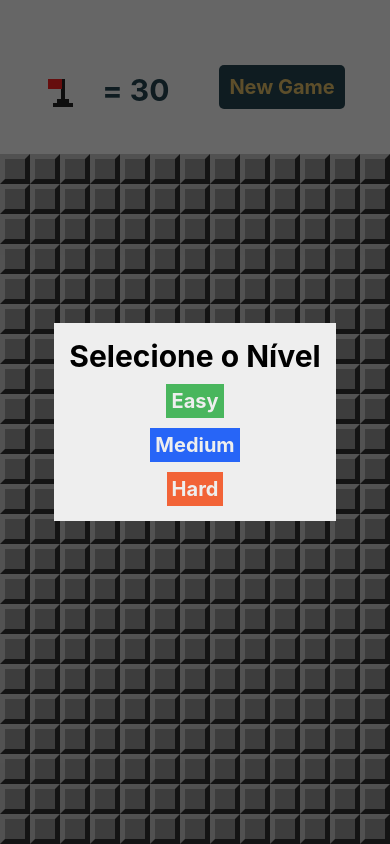
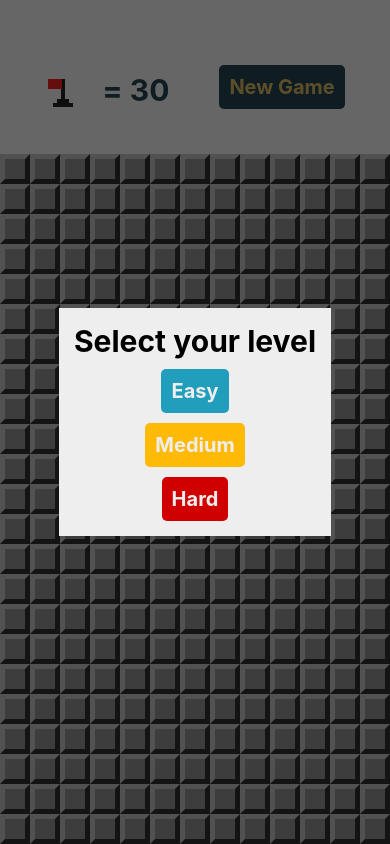
Before and after one commit to leandrocodes/minesweeper-game, a React Native app: screen / in a window 390 px wide. Both pictures are taken after a click on the element 60 px from the left and 92 px from the top of the page. Built offline with nearby package versions, Linux system fonts and the light colour scheme.

Commit message:
level selection stylesheet

```diff
--- a/src/screens/LevelSelection.js
+++ b/src/screens/LevelSelection.js
@@ -11,7 +11,7 @@ export default props => {
     >
       <View style={styles.frame}>
         <View style={styles.container}>
-          <Text style={styles.title}>Selecione o Nível</Text>
+          <Text style={styles.title}>Select your level</Text>
           <TouchableOpacity
             style={[styles.button, styles.bgEasy]}
             onPress={() => props.onLevelSelected(0.1)}
@@ -55,7 +55,8 @@ const styles = StyleSheet.create({
   },
   button: {
     marginTop: 10,
-    padding: 5
+    padding: 10,
+    borderRadius: 5
   },
   buttonLabel: {
     fontSize: 20,
@@ -63,12 +64,12 @@ const styles = StyleSheet.create({
     fontWeight: 'bold'
   },
   bgEasy: {
-    backgroundColor: '#49b65d'
+    backgroundColor: '#219ebc'
   },
   bgNormal: {
-    backgroundColor: '#2765F7'
+    backgroundColor: '#ffba08'
   },
   bgHard: {
-    backgroundColor: '#F26337'
+    backgroundColor: '#d00000'
   }
 })
```
